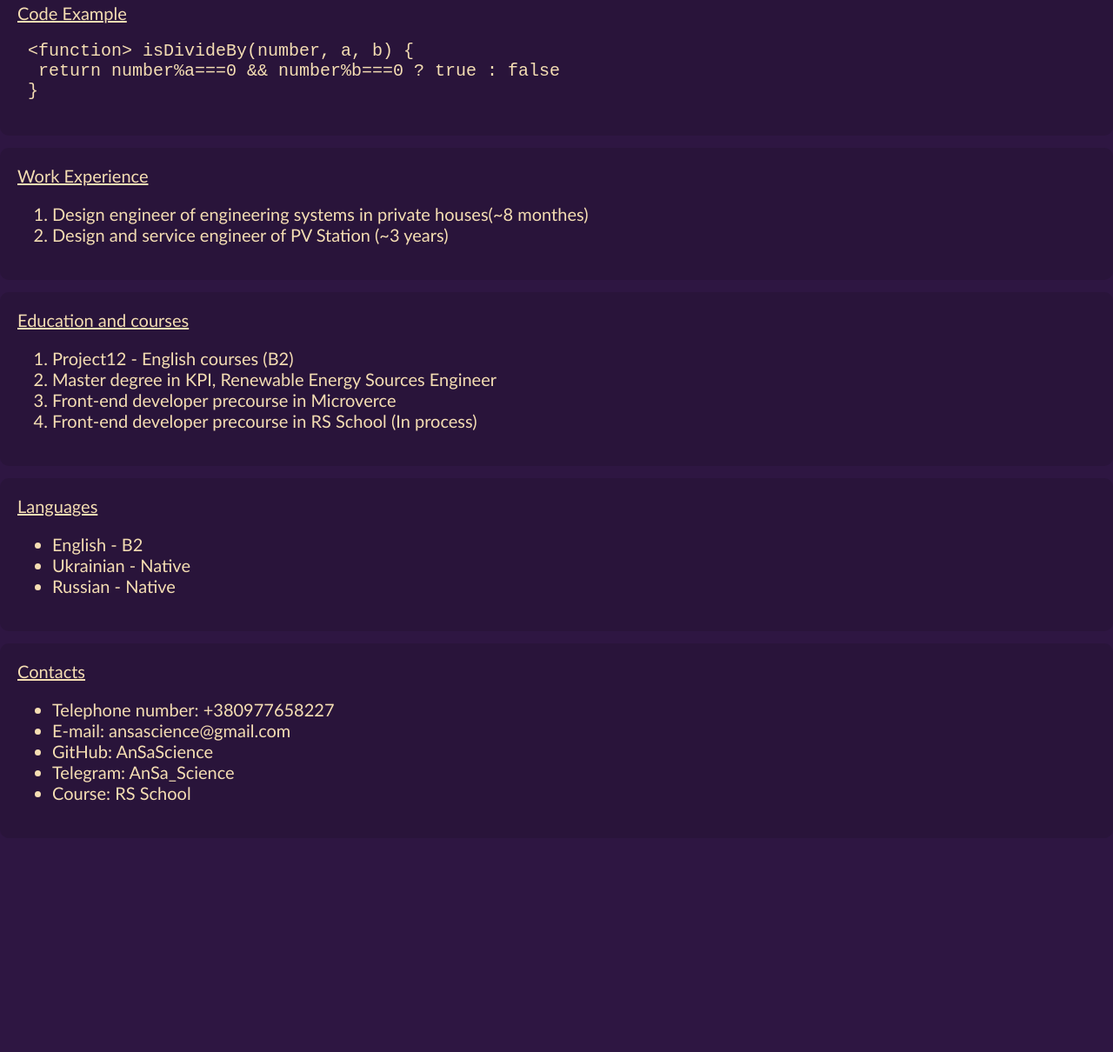
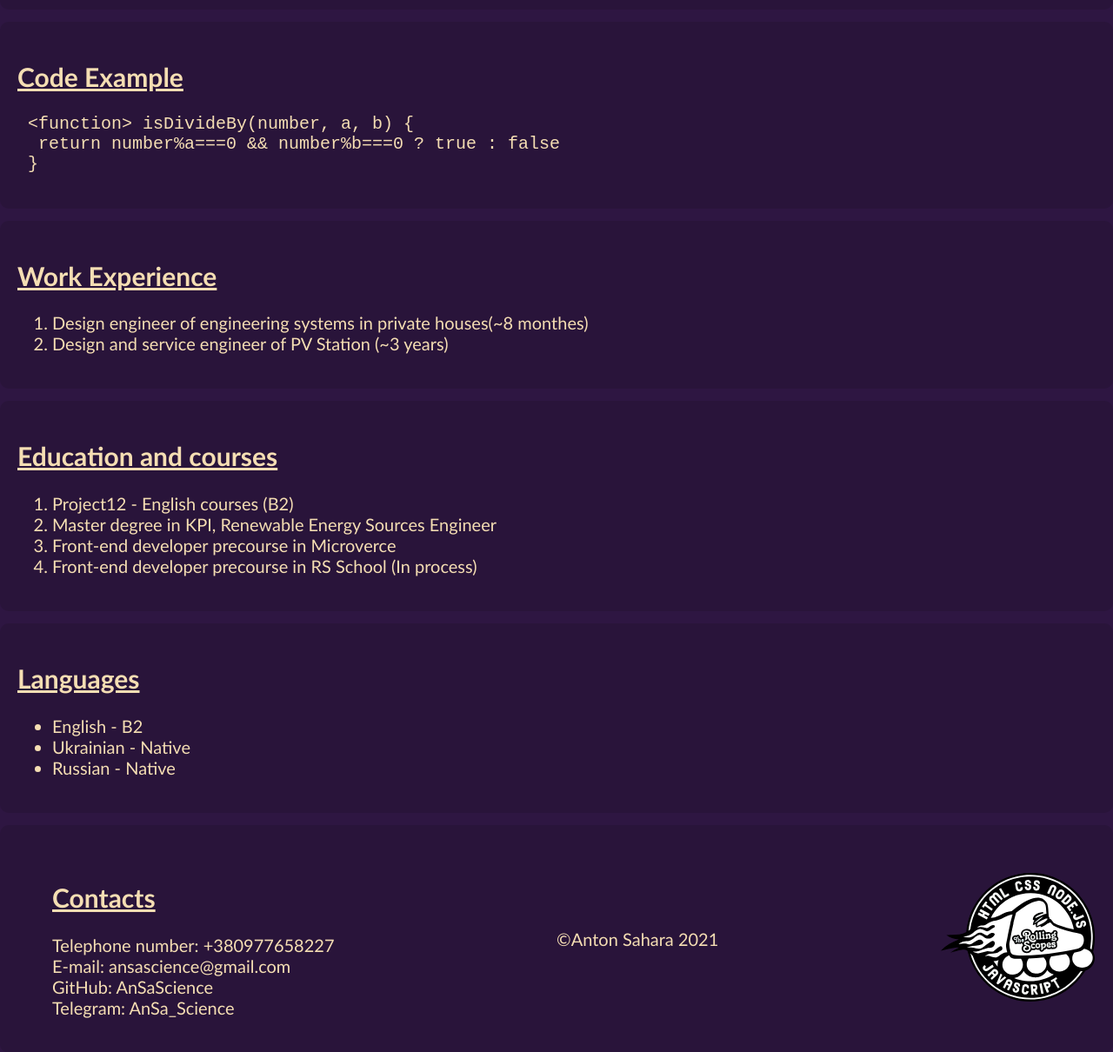
Before and after one commit to AnSaScience/rsschool-cv-stage0, a plain HTML site: page index.html in a window 1280 px wide. Shown: the part 816-2026 px from the top of the page at 87% size. Before the commit the page ends 1787 px from the top, so only its background shows below. Drawn offline with Linux system fonts and the light colour scheme.

Commit message:
feat: add rs-school img and project release date to footer

```diff
--- a/index.html
+++ b/index.html
@@ -20,14 +20,14 @@
       <li><a href="#contacts">Contants</a></li>
     </ul></nav>
   </header>
-      <div class="container">
+      <main class="container">
     <div class="main-info" id="about">
       <div class="main-image"><img src="./assets/img/DSC05035__01.jpg" alt="my-photo"></div>
-      <div class="main-text"><div class="title-name">Anton Sahara</div>
+      <div class="main-text"><h1>Anton Sahara</h1>
       <p>I`m from Ukraine and 24 years old. I graduated from Kyiv Polytechnic Institute and have a master degree in the department of Renewable Energy Sources. I have ~ 3 years of working experience as a designer and engineer in the field of solar engineering. Now I will become a front-end developer as I think this field of science is more promising, make you develop yourself to fit trends and have good opportunities. That is my way and I will become IT-Kage ! See you!</p></div>
     </div>
     <div class="main-info">
-      <div class="title" id="skills">Skills</div>
+      <h2 class="title" id="skills">Skills</h2>
       <ul>
         <li>HTML</li>
         <li>CSS</li>
@@ -38,20 +38,20 @@
       </ul>
     </div>
     <div class="main-info">
-      <div class="title" id="code-example">Code Example</div>
+      <h2 class="title" id="code-example">Code Example</h2>
       <pre> &lt;function&gt; isDivideBy(number, a, b) {
   return number%a===0 && number%b===0 ? true : false
  }</pre>
     </div>
     <div class="main-info">
-      <div class="title" id="work-experience">Work Experience</div>
+      <h2 class="title" id="work-experience">Work Experience</h2>
       <ol>
         <li>Design engineer of engineering systems in private houses(~8 monthes)</li>
         <li>Design and service engineer of PV Station (~3 years) </li>
       </ol>
     </div>
     <div class="main-info">
-      <div class="title" id="education">Education and courses</div>
+      <h2 class="title" id="education">Education and courses</h2>
       <ol>
         <li>Project12 - English courses (B2)</li>
         <li>Master degree in KPI, Renewable Energy Sources Engineer</li>
@@ -60,25 +60,27 @@
       </ol>
     </div>
     <div class="main-info">
-      <div class="title" id="languages">Languages</div>
+      <h2 class="title" id="languages">Languages</h2>
       <ul>
         <li>English - B2</li>
         <li>Ukrainian - Native</li>
         <li>Russian - Native</li>
       </ul>
     </div>
-  </div>
+  </main>
   <footer>
     <div class="main-info">
-      <div class="title" id="contacts">Contacts</div>
       <ul>
+        <li><h2 class="title" id="contacts">Contacts</h2></li>
         <li>Telephone number: +380977658227</li>
         <li>E-mail: <a href="ansascience@gmail.com">ansascience@gmail.com</a></li>
         <li>GitHub: <a href="https://github.com/AnSaScience">AnSaScience</a></li>
         <li>Telegram: <a href="https://telegram.com/AnSa_Science">AnSa_Science </a></li>
-        <li>Course: <a href="https://rs.school/js-stage0/">RS School</a></li>
       </ul>
+      <p>©Anton Sahara 2021</p>
+      <a href="https://rs.school/js-stage0/"><img class="rs-logo" src="./assets/img/logo-rs.svg" alt="logo-rs"></a>
       </div>
+
   </footer>
 </body>
 </html>
--- a/style.css
+++ b/style.css
@@ -74,7 +74,17 @@ footer{
     max-width: 1300px;
     margin: 0 auto;
 }
-
+footer .main-info{
+    display: flex;
+    justify-content: space-between;
+    align-items: center;
+}
+.rs-logo{
+height:150px;
+}
+footer ul{
+    list-style-type: none;
+}
 @media(max-width:800px){
     .header-nav{
         display: none;
```
Also changed, not shown: assets/img/logo-rs.svg (added).
